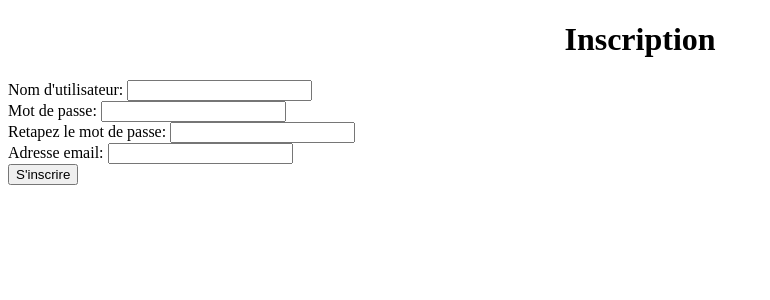
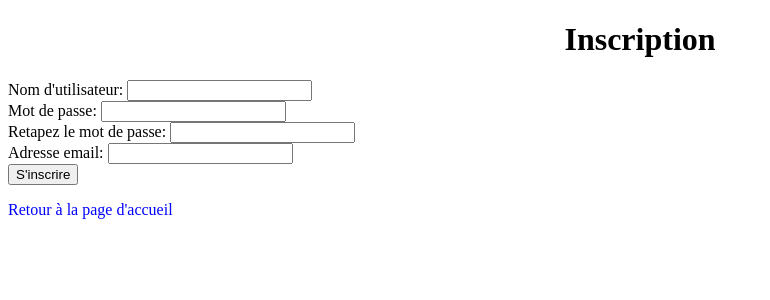
Before and after one commit to mentzelia/projet4, a PHP site: page /index.php?action=register in a window 1280 px wide. Shown: the top 300 px of the page, without its empty margins (0-770 px from the left). Run offline with PHP 8.4, Linux system fonts and the light colour scheme.

Commit message:
ajour lien retour page d'accueil sur les vues inscription et connexion

```diff
--- a/view/frontend/loginView.php
+++ b/view/frontend/loginView.php
@@ -14,6 +14,9 @@
     <input type="submit" value="Se connecter" />
 </form>
 
+<p>
+    <a href="index.php">Retour à la page d'accueil</a>
+</p>
 
 
 <?php $content = ob_get_clean(); ?>
--- a/view/frontend/registerView.php
+++ b/view/frontend/registerView.php
@@ -20,6 +20,10 @@
     <input type="submit" value="S'inscrire" />
 </form>
 
+<p>
+    <a href="index.php">Retour à la page d'accueil</a>
+</p>
+
 
 
 <?php $content = ob_get_clean(); ?>
```
Lines whose indentation alone changed are shown as unchanged.
